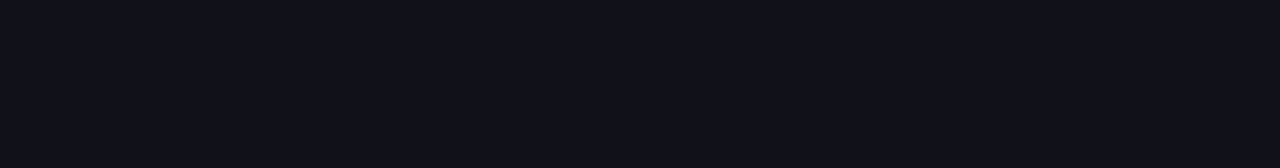
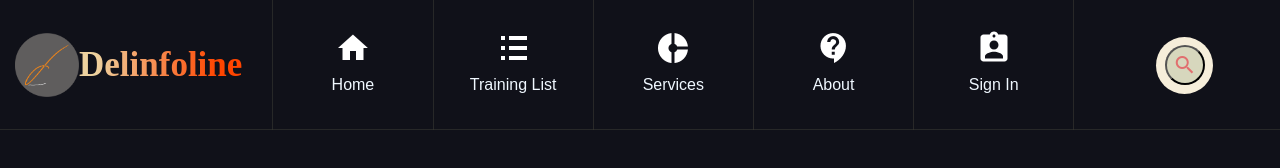
Before and after one commit to delinfoline/Delinfoline, a plain HTML site: page pages/gis.html in a window 1280 px wide. Drawn offline with Linux system fonts and the light colour scheme; a web font is replaced by a local one.

Commit message:
mengubah gis.html dan style_course.css untuk mulai setting nav-profile

```diff
--- a/css/style_course.css
+++ b/css/style_course.css
@@ -1,3 +1,8 @@
+@import url(https://fonts.googleapis.com/icon?family=Material+Icons);
+@import url('https://fonts.googleapis.com/css?family=Comfortaa&display=swap');
+@import url('https://fonts.googleapis.com/css?family=Open+Sans+Condensed:300&display=swap');
+@import url('https://fonts.googleapis.com/css?family=Yantramanav:500,700&display=swap');
+
 /*-----------------------------------------------------------------
 CSS Format
 ------------------------------------------------------------------*/
@@ -52,8 +57,146 @@ Akhir CSS Format
 /*-----------------------------------------------------------------
 Setting Body
 ------------------------------------------------------------------*/
-.kotak {
-    height: 300px;
-    width: 300px;
-    background: rgb(121, 79, 79);
+
+/*Setting Navigation bar*/
+
+/*Awal Setting logo*/
+
+.main-nav {
+    height: 130px;
+    font-family: sans-serif;
+    display: flex;
+    flex-wrap: wrap;
+    align-items: center;
+    border-bottom: 1px solid #3838339a;
 }
+
+.nav-logo {
+    height: 100%;
+    padding: 10px 15px;
+    display: flex;
+}
+
+.nav-logo .center-box {
+    margin: auto;
+}
+
+.nav-logo h1 {
+    font-family: Averia Sans Libre;
+    font-size: 35px;
+    background: linear-gradient(to right, #eed29f 10%, #ff4500 85%);
+    -webkit-background-clip: text;
+    -webkit-text-fill-color: transparent;
+}
+
+.nav-logo h1 a {
+    text-decoration: none;
+}
+
+.nav-logo img {
+    width: 4em;
+    height: 4em;
+    margin: auto;
+}
+
+/*Akhir Setting logo*/
+
+
+/*Settign main nav*/
+.nav-menu {
+    width: 65%;
+    height: inherit;
+    padding: 0px 15px;
+}
+
+.nav-menu .ulnav {
+    display: flex;
+    height: inherit;
+}
+
+.ulnav .center-box:first-child {
+    border-left: 1px solid #3838339a;
+}
+
+.ulnav .center-box {
+    display: flex;
+    flex: 1;
+    height: inherit;
+    border-right: 1px solid #3838339a;
+}
+
+.ulnav .center-box a {
+    width: 100%;
+    height: 100%;
+    text-align: center;
+}
+
+.nav-menu .ulnav li img {
+    display: block;
+    margin: 30px auto 10px;
+}
+
+.nav-menu .ulnav li a {
+    color: aliceblue;
+    text-decoration: none;
+    margin: auto;
+    transition: 100ms;
+    /*1000ms = 1s*/
+}
+
+.nav-menu .ulnav li a:hover {
+    filter: invert(17%) sepia(51%) saturate(287%) hue-rotate(326deg) brightness(104%) contrast(97%);
+    transform: scale(1.1);
+}
+
+/*Akhir Settign main nav*/
+
+
+/*Setting search box*/
+.searchBox {
+    background: rgb(246, 238, 218);
+    height: 57px;
+    border-radius: 40px;
+    padding: 8.5px;
+    margin: auto;
+    box-sizing: border-box;
+}
+
+.searchBox:focus-within>.searchInput {
+    width: 10em;
+    padding: 0 6px;
+}
+
+.searchBox:focus-within>.searchButton {
+    background: rgb(255, 222, 173);
+    color: #2f3640;
+}
+
+.searchButton {
+    color: #e16f6f;
+    float: right;
+    width: 40px;
+    height: 40px;
+    border-radius: 50%;
+    background: rgba(214, 214, 188, 0.945);
+    display: flex;
+    justify-content: center;
+    align-items: center;
+    transition: 0.4s;
+    cursor: pointer;
+}
+
+.searchInput {
+    border: none;
+    background: none;
+    outline: none;
+    float: left;
+    padding: 0;
+    color: #21211c;
+    font-size: 16px;
+    transition: 0.4s;
+    line-height: 40px;
+    width: 0px;
+}
+
+/*Akhir Setting search box*/
--- a/pages/gis.html
+++ b/pages/gis.html
@@ -15,7 +15,47 @@
 </head>
 
 <body>
+    <header>
+        <nav class="main-nav">
+            <div class="nav-logo">
+                <img src="../image/images/delinfolinelogo.png" alt="">
+                <h1 class="center-box"><a href="index.html">Delinfoline</a></h1>
+            </div>
+            <div class="nav-menu">
+                <ul class="ulnav">
+                    <li class="center-box">
+                        <a href="index.html">
+                            <img class="icon-nav"
+                                src="../image/icon/Navbar/home-white-36dp/1x/baseline_home_white_36dp.png"
+                                alt="homeicon">
+                            Home</a></li>
+                    <li class="center-box"><a href="pages/Coming%20Soon.html"><img class="icon-nav"
+                                src="../image/icon/Navbar/format_list_bulleted-white-36dp/1x/baseline_format_list_bulleted_white_36dp.png"
+                                alt="listicon">Training List</a></li>
+                    <li class="center-box"><a href="pages/Coming%20Soon.html"><img class="icon-nav"
+                                src="../image/icon/Navbar/donut_small-white-36dp/1x/baseline_donut_small_white_36dp.png"
+                                alt="servicon">Services</a></li>
+                    <li class="center-box"><a href="pages/Coming%20Soon.html"><img class="icon-nav"
+                                src="../image/icon/Navbar/contact_support-white-36dp/1x/baseline_contact_support_white_36dp.png"
+                                alt="abouticon">About</a></li>
+                    <li class="center-box"><a href="pages/Coming%20Soon.html"><img class="icon-nav"
+                                src="../image/icon/Navbar/assignment_ind-white-36dp/assignment_ind-white-36dp.svg"
+                                alt="signinicon">Sign In</a></li>
+                </ul>
+            </div>
+            <div class="searchBox">
+                <input class="searchInput" type="text" name="" placeholder="Type to looking for...">
+                <button class="searchButton" href="#">
+                    <span class="material-icons">
+                        search
+                    </span>
+                </button>
+            </div>
+        </nav>
+    </header>
+    <div class="course-profile">
 
+    </div>
 </body>
 
 </html>
```
Also changed, not shown: 1 other file.
